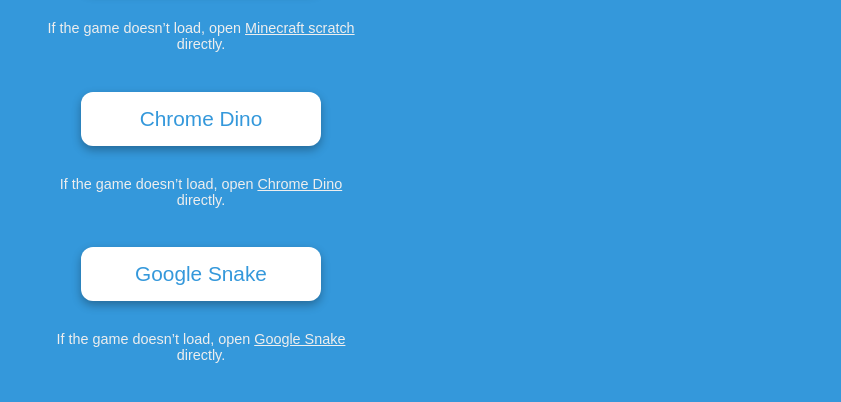
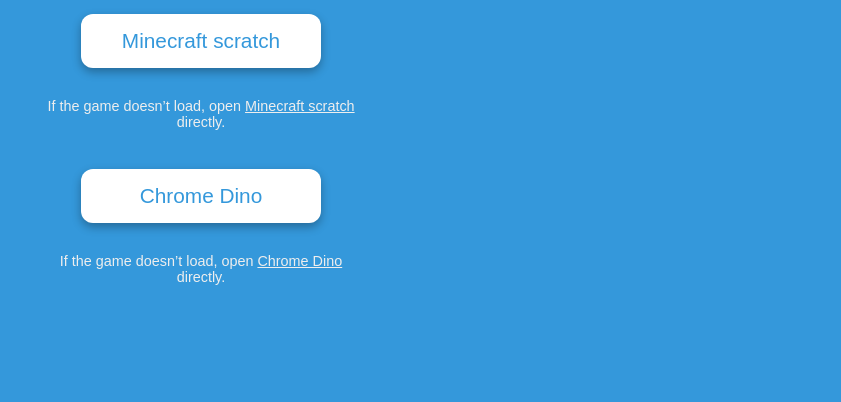
Before and after one commit to KrnlScriptMakerTryer/html5BETA, a plain HTML site: page index.html in a window 1280 px wide. Shown: the part 310-712 px from the top of the page, without its empty margins (439-1280 px from the left). Drawn offline with Linux system fonts and the light colour scheme.

Commit message:
Update index.html

```diff
--- a/index.html
+++ b/index.html
@@ -80,11 +80,6 @@
     If the game doesn’t load, open <a href="https://binbashbanana.github.io/gfiles/html5/chromedino/" target="_blank" rel="noopener">Chrome Dino</a> directly.
   </p>
 
-  <button onclick="launchSnake()">Google Snake</button>
-  <p class="fallback">
-    If the game doesn’t load, open <a href="snake/index.html" target="_blank" rel="noopener">Google Snake</a> directly.
-  </p>
-
   <script>
     async function launchGame(gameName) {
       const baseRaw = 'https://raw.githubusercontent.com/BinBashBanana/gfiles/master/gfiles/html5/';
@@ -100,10 +95,6 @@
         alert('Could not load the game: ' + err.message);
       }
     }
-
-    function launchSnake() {
-      window.open('snake/index.html', '_blank', 'noopener,noreferrer');
-    }
   </script>
 
 </body>
```
